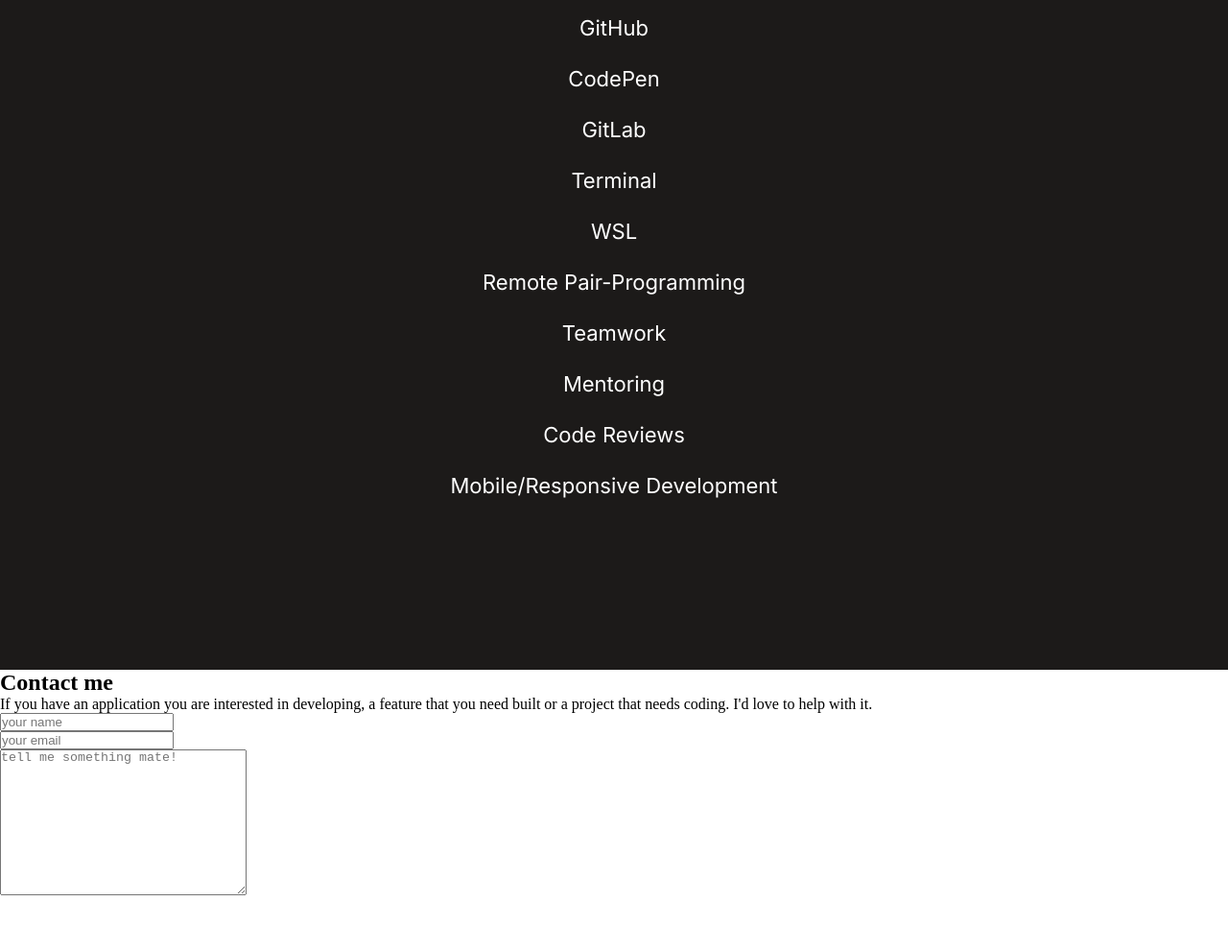
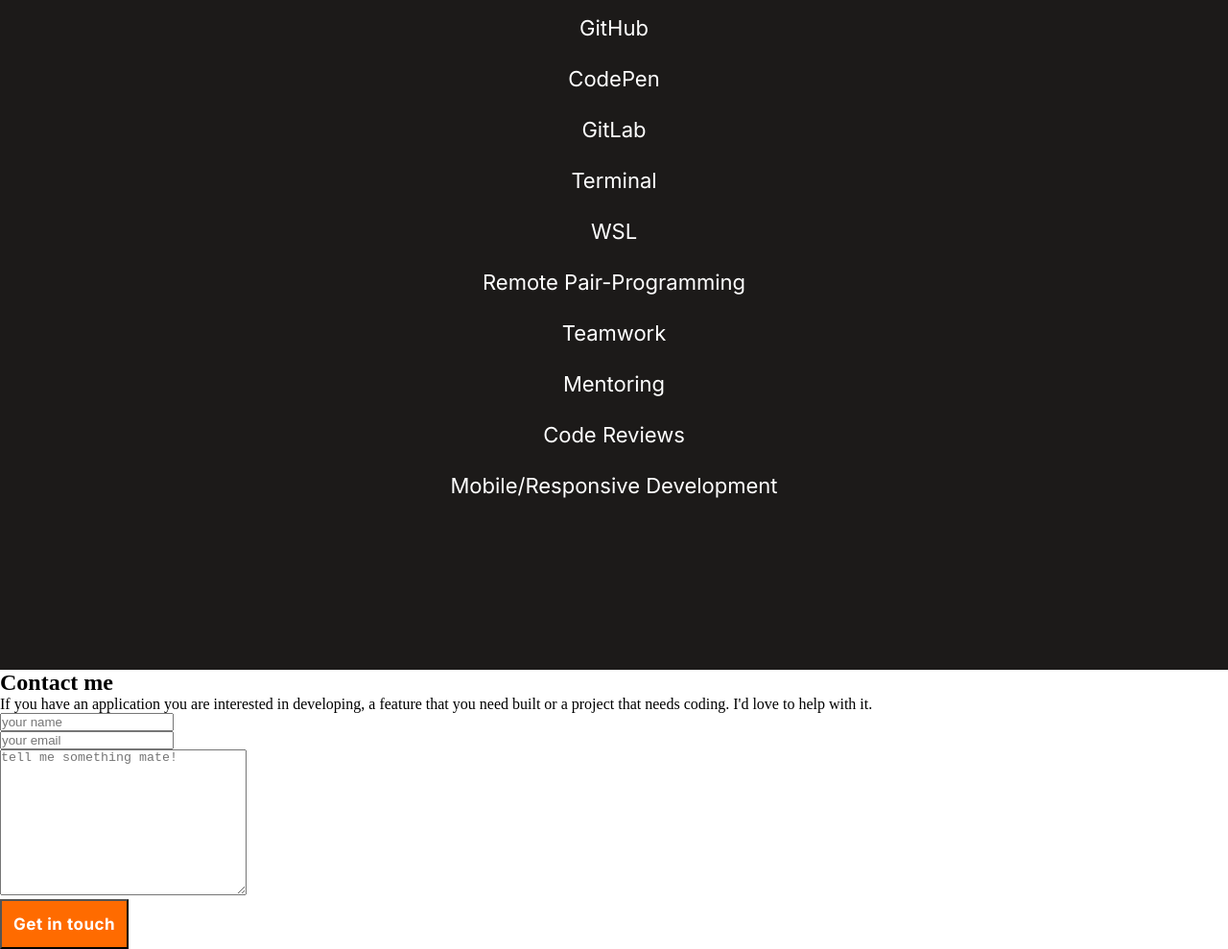
Before and after one commit to Leon-Mbegera/contact-form, a plain HTML site: page index.html in a window 1280 px wide. Shown: the part 6009-6998 px from the top of the page at 96% size. Before the commit the page ends 6946 px from the top, so only its background shows below. Drawn offline with Linux system fonts and the light colour scheme.

Commit message:
Add submit button for user to get in touch

```diff
--- a/index.html
+++ b/index.html
@@ -306,6 +306,9 @@
           <div>
             <textarea name="message" id="message" placeholder="tell me something mate!" cols="30" rows="10"></textarea>
           </div>
+          <div class="submit">
+            <button type="submit" class="link">Get in touch</button>
+          </div>
         </form>
       </section>
     </footer>
```
